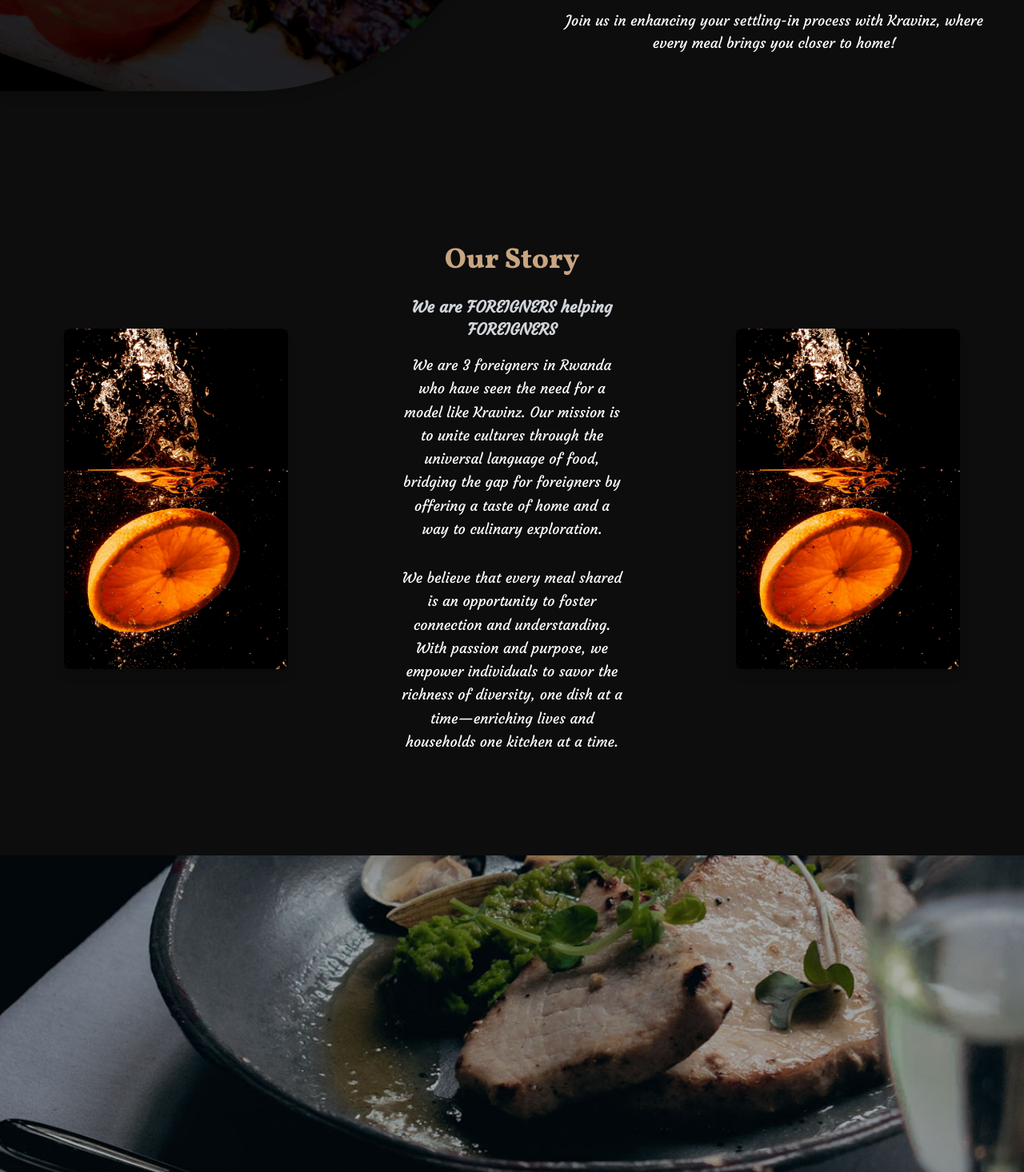
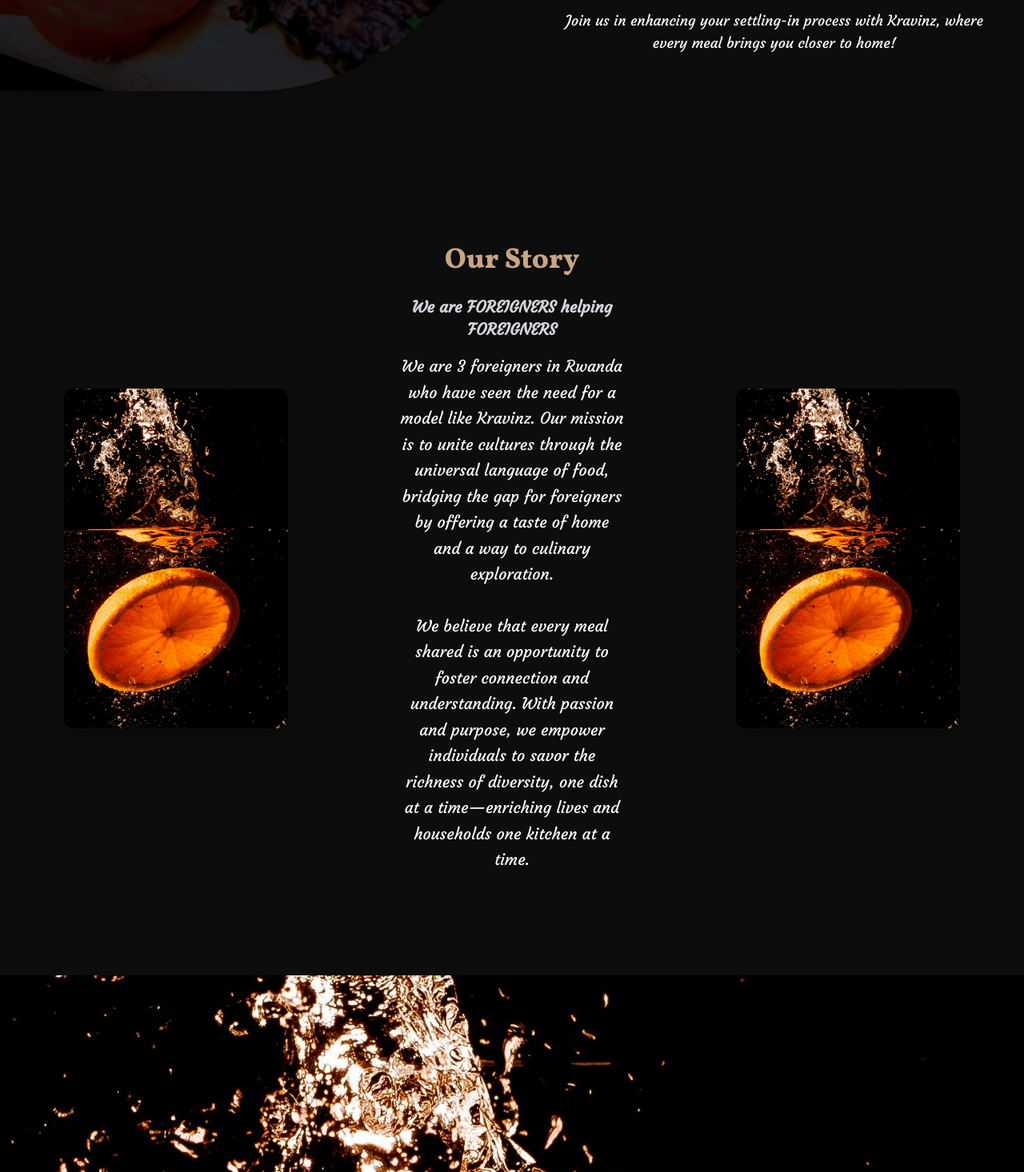
Before and after one commit to tinbit25/Kravins-Project, a React (Vite) app: page /about in a window 1280 px wide. Shown: the part 1334-2800 px from the top of the page at 80% size. Built offline with nearby package versions, Linux system fonts and the light colour scheme; a web font is replaced by a local one.

Commit message:
Adjust responsiveness

```diff
--- a/src/components/About/AboutUs1.jsx
+++ b/src/components/About/AboutUs1.jsx
@@ -25,8 +25,8 @@
   };
 
   return (
-    <section className="text-white py-16">
-      <div className="grid grid-cols-1 md:grid-cols-2 gap-8 items-center">
+    <section className="text-white py-16 overflow-hidden">
+      <div className="grid grid-cols-1 lg:grid-cols-2 gap-8 items-center">
         {/* Image Section */}
         <motion.img
           src={AfricanFood}
@@ -40,7 +40,7 @@
 
         {/* Text Section */}
         <motion.div
-          className="max-w-5xl mx-auto p-4 md:p-8"
+          className="max-w-5xl mx-auto p-4 lg:p-8"
           initial="hidden"
           whileInView="visible"
           variants={containerVariants}
@@ -64,12 +64,12 @@
 
           {/* Info Section */}
           <motion.div
-            className="grid grid-cols-1 md:grid-cols-2 gap-8"
+            className="grid grid-cols-1 lg:grid-cols-2 gap-8"
             variants={itemVariants}
           >
             {/* First Info Box */}
             <motion.div
-              className="p-6 shadow-lg"
+              className="p-6 shadow-lg text-center lg:text-start "
               variants={itemVariants}
             >
               <h3 className="text-2xl font-semibold mb-4 text-[#C9A581]">Our Promise</h3>
@@ -83,7 +83,7 @@
               className="p-6 shadow-lg"
               variants={itemVariants}
             >
-              <h3 className="text-2xl font-semibold mb-4 text-[#C9A581]">Cultural Exchange</h3>
+              <h3 className="text-2xl font-semibold mb-4 text-[#C9A581] text-center lg:text-start">Cultural Exchange</h3>
               <p>
                 By connecting you with familiar flavors, we foster cultural exchange, making it easier to embrace new experiences while enjoying the tastes of home.
               </p>
--- a/src/components/About/Ourstory.jsx
+++ b/src/components/About/Ourstory.jsx
@@ -8,13 +8,13 @@
 
 const OurStory = () => {
   return (
-    <div className='px-4 md:px-20 text-white'>
+    <div className='px-4 xl:px-20 text-white overflow-hidden'>
       {/* Container with responsive padding */}
-      <div className="py-32 mx-auto flex flex-col md:flex-row items-center justify-center space-y-10 md:space-y-0 md:space-x-7">
+      <div className="py-32 mx-auto flex flex-col xl:flex-row items-center justify-center space-y-10 xl:space-y-0 xl:space-x-7">
 
         {/* Image section for small screens */}
         <motion.img
-          className="w-3/4 md:w-1/4 rounded-lg shadow-lg"
+          className=" w-1/2  xl:w-1/4 rounded-xl shadow-xl"
           src={AfricanFood}
           alt="African Food"
           initial={{ opacity: 0, x: -60 }}
@@ -23,7 +23,7 @@
         />
 
         {/* Text section */}
-        <div className="flex flex-col items-center text-center px-4 md:px-28">
+        <div className="flex flex-col items-center text-center px-4 xl:px-28">
           {/* Title with smooth transition */}
           <motion.h2
             className="Tfont font-extrabold text-4xl mb-6 text-[#C9A581]"
@@ -46,7 +46,7 @@
 
           {/* Description 1 */}
           <motion.p
-            className="text-lg leading-relaxed mb-4"
+            className="text-xl leading-relaxed mb-4"
             initial={{ opacity: 0, y: 20 }}
             whileInView={{ opacity: 1, y: 0 }}
             transition={{ duration: 0.7, delay: 0.4 }}
@@ -56,7 +56,7 @@
 
           {/* Description 2 */}
           <motion.p
-            className="text-lg leading-relaxed mt-4"
+            className="text-xl leading-relaxed mt-4"
             initial={{ opacity: 0, y: 20 }}
             whileInView={{ opacity: 1, y: 0 }}
             transition={{ duration: 0.7, delay: 0.5 }}
@@ -67,7 +67,7 @@
 
         {/* Image section for larger screens */}
         <motion.img
-          className="w-3/4 md:w-1/4 rounded-lg shadow-lg"
+          className="w-3/4 hidden xl:block xl:w-1/4 rounded-xl shadow-xl"
           src={AfricanFood}
           alt="African Food"
           initial={{ opacity: 0, x: 60 }}
--- a/src/components/About/Picture.jsx
+++ b/src/components/About/Picture.jsx
@@ -1,5 +1,5 @@
 import React, { useEffect, useState } from 'react';
-import BackgroundImage from '../../assets/images/New.png';
+import BackgroundImage from '../../assets/images/pexels-pixabay-461415.jpg';
 
 const Picture = () => {
   const [offsetY, setOffsetY] = useState(0);
@@ -15,18 +15,18 @@
   }, []);
 
   return (
-    <div className="relative">
+    <div className="relative w-full h-96 hidden lg:block overflow-hidden"> {/* Full screen height */}
+      {/* Parallax background image */}
       <div
-        className="h-screen bg-cover bg-center hidden md:block"
+        className="h-full "
         style={{
           backgroundImage: `url(${BackgroundImage})`,
           backgroundSize: 'cover',
-          backgroundPosition: `center ${offsetY * 0.1}px`,
+          backgroundPosition: `bottom center bottom ${offsetY * 0.1}px`,
           backgroundAttachment: 'fixed',
+          backgroundRepeat: 'no-repeat',
         }}
-      >
-
-      </div>
+      ></div>
     </div>
   );
 };
--- a/src/components/common/Footer.jsx
+++ b/src/components/common/Footer.jsx
@@ -49,7 +49,7 @@
         whileInView={{ opacity: 1, translateY: 0 }}
         initial={{ opacity: 0, translateY: -200 }}
         transition={{ duration: 2, ease: [0.5, 0.05, 0.1, 0.3] }}
-        className="relative container mx-auto px-8 grid grid-cols-1 md:grid-cols-3 gap-10 z-10"
+        className="relative container mx-auto  items-center px-8 grid grid-cols-1 lg:grid-cols-3 gap-10 z-10"
       >
         {/* Quick Links Section */}
         <div>
@@ -63,9 +63,9 @@
         </div>
 
         {/* Logo Section */}
-        <div className="flex md:justify-center">
+        <div className="flex lg:justify-center">
           <img
-            className="w-full max-w-48 md:max-w-xs  "
+            className="w-full max-w-48 lg:max-w-xs  "
             src={Logo}
             alt="Logo"
             loading="lazy"
@@ -73,7 +73,7 @@
         </div>
 
         {/* Contact Section */}
-        <div className="ml-0 md:ml-40">
+        <div className="ml-0 lg:ml-40">
           <h3 className="text-2xl font-bold text-[#C9A581] mb-4">Contact Us</h3>
           <ul className="space-y-3 text-sm">
             <li className="flex items-center">
--- a/src/components/common/Navbar.jsx
+++ b/src/components/common/Navbar.jsx
@@ -10,9 +10,9 @@
   };
 
   return (
-    <nav className="absolute right-0 top-0 z-10 p-4 flex justify-end bg-transparent">
+    <nav className="absolute right-0 top-0 z-10 p-4 flex justify-end bg-transparent overflow-hidden">
       {/* Hamburger menu icon */}
-      <div className="text-white text-2xl cursor-pointer md:hidden" onClick={toggleMenu}>
+      <div className="text-white text-2xl cursor-pointer lg:hidden" onClick={toggleMenu}>
         {isOpen ? <FaTimes /> : <FaBars />}
       </div>
 
@@ -20,7 +20,7 @@
       <ul
         className={`${
           isOpen ? 'left-0 opacity-100' : '-left-full opacity-0'
-        } fixed top-0 h-screen w-[60%] bg-black bg-opacity-80 text-white flex flex-col items-start space-y-8 p-8 transition-all duration-700 ease-in-out md:static md:flex-row md:h-auto md:w-auto md:bg-transparent md:space-y-0 md:space-x-8 md:p-0 md:opacity-100`}>
+        } fixed top-0 h-screen w-[60%] bg-black bg-opacity-80 text-white flex flex-col items-start space-y-8 p-8 transition-all duration-700 ease-in-out lg:static lg:flex-row lg:h-auto lg:w-auto lg:bg-transparent lg:space-y-0 lg:space-x-8 lg:p-0 lg:opacity-100`}>
         <li>
           <NavLink
             to="/"
--- a/src/components/makerequest/Form.jsx
+++ b/src/components/makerequest/Form.jsx
@@ -1,4 +1,4 @@
-import Image from '../../assets/images/Bookpic.png'; // Ensure this path is correct
+import Image from '../../assets/images/Bookpic.png';
 import { motion } from 'framer-motion';
 import React, { useState } from 'react';
 
@@ -71,10 +71,10 @@
           style={{
             backgroundImage: `url(${Image})`,
             backgroundPosition: 'center',
-            backgroundSize: 'cover', // Change to 'contain' if needed
+            backgroundSize: 'cover',
             backgroundRepeat: 'no-repeat',
             filter: 'brightness(50%)',
-            height: '500px', // Maintain fixed height for the background
+            height: '500px',
           }}
           className="absolute inset-0 w-full"
         ></div>
--- a/src/pages/AboutUs.jsx
+++ b/src/pages/AboutUs.jsx
@@ -12,10 +12,10 @@
 
 const AboutUs = () => {
   return (
-    <>
+    <div className='overflow-hidden'>
           <ScrollToTop /> {/* Ensure this is placed inside Router */}
 
-    <div className="bg-cover bg-center"
+    <div className="bg-cover bg-center "
      style={{
       backgroundImage: `url(${BackgroundImage})`,
       backgroundSize: 'cover',
@@ -33,7 +33,7 @@
       <OurCommitment />
       <MeetTheTeam />
 
-       </>
+       </div>
   )
 }
 
--- a/src/pages/MakeRequest.jsx
+++ b/src/pages/MakeRequest.jsx
@@ -6,7 +6,7 @@
 
 const MakeRequest = () => {
   useEffect(() => {
-    window.scrollTo(0, 0); // Scrolls to the top of the page
+    window.scrollTo(0, 0)
   }, []);
 
   return (
```
